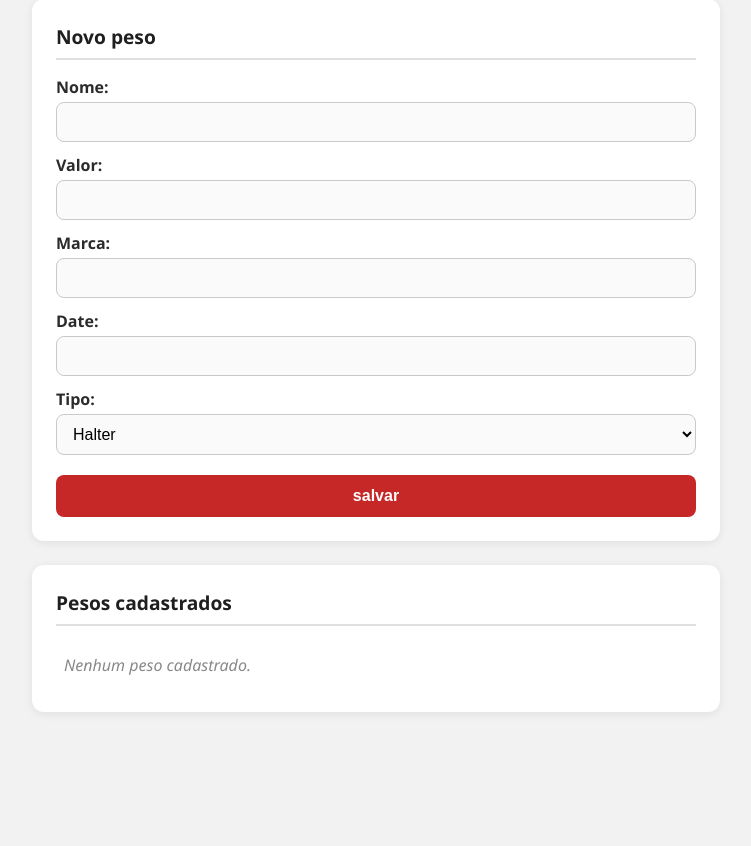
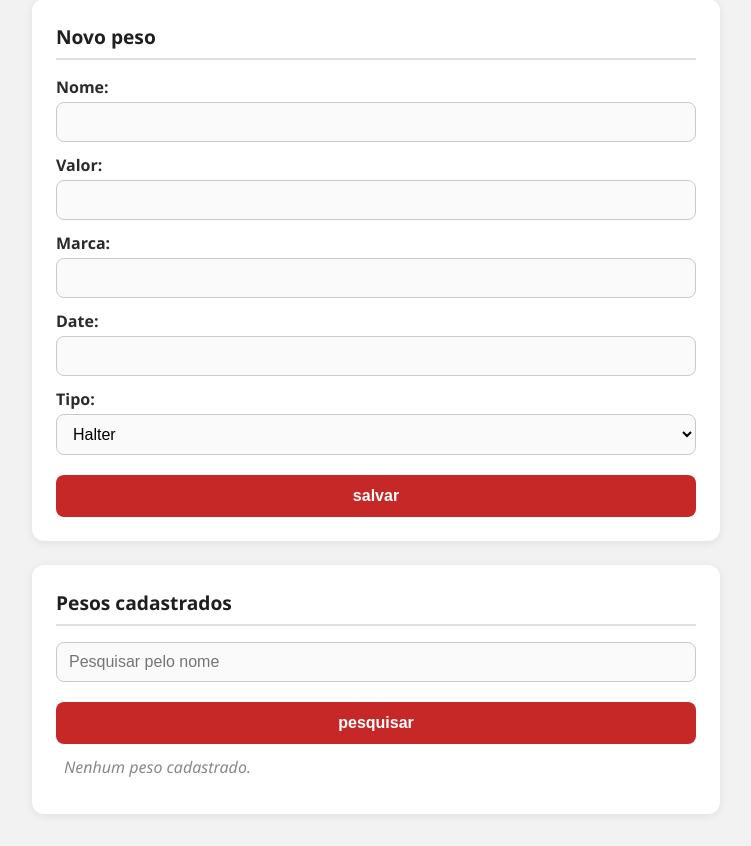
Before and after one commit to FelipeSDF/Academia, a Django app: page /home in a window 1280 px wide. Shown: the part 146-992 px from the top of the page, without its empty margins (264-1015 px from the left). Before the commit the page ends 858 px from the top, so only its background shows below. Run offline with Django 5.2, Linux system fonts and the light colour scheme; data that the repository does not hold is empty.

Commit message:
pesquisa de peso pelo nome

```diff
--- a/pesos/templates/index.html
+++ b/pesos/templates/index.html
@@ -178,6 +178,11 @@
         <section class="card">
             <h2>Pesos cadastrados</h2>
 
+            <form method='get'>
+                <input type="text" name="busca" value="{{ busca|default_if_none:'' }}" placeholder="Pesquisar pelo nome">
+                <button> pesquisar </button>
+            </form>
+
             <ul class="pesos">
                 {% for peso in pesos %}
 
--- a/pesos/views.py
+++ b/pesos/views.py
@@ -5,7 +5,12 @@ from .forms import PesoForm
 
 # Create your views here.
 def home(request):
-    pesos = Peso.objects.all()
+    busca = request.GET.get('busca')
+
+    if busca:
+        pesos = Peso.objects.filter(nome__icontains=busca)
+    else:
+        pesos = Peso.objects.all()
 
     if request.method == 'POST':
         form = PesoForm(request.POST)
@@ -16,4 +21,4 @@ def home(request):
     else:
         form = PesoForm()
 
-    return render(request, 'index.html', {'form':form,'pesos': pesos})
+    return render(request, 'index.html', {'form':form,'pesos': pesos,'busca': busca})
```
